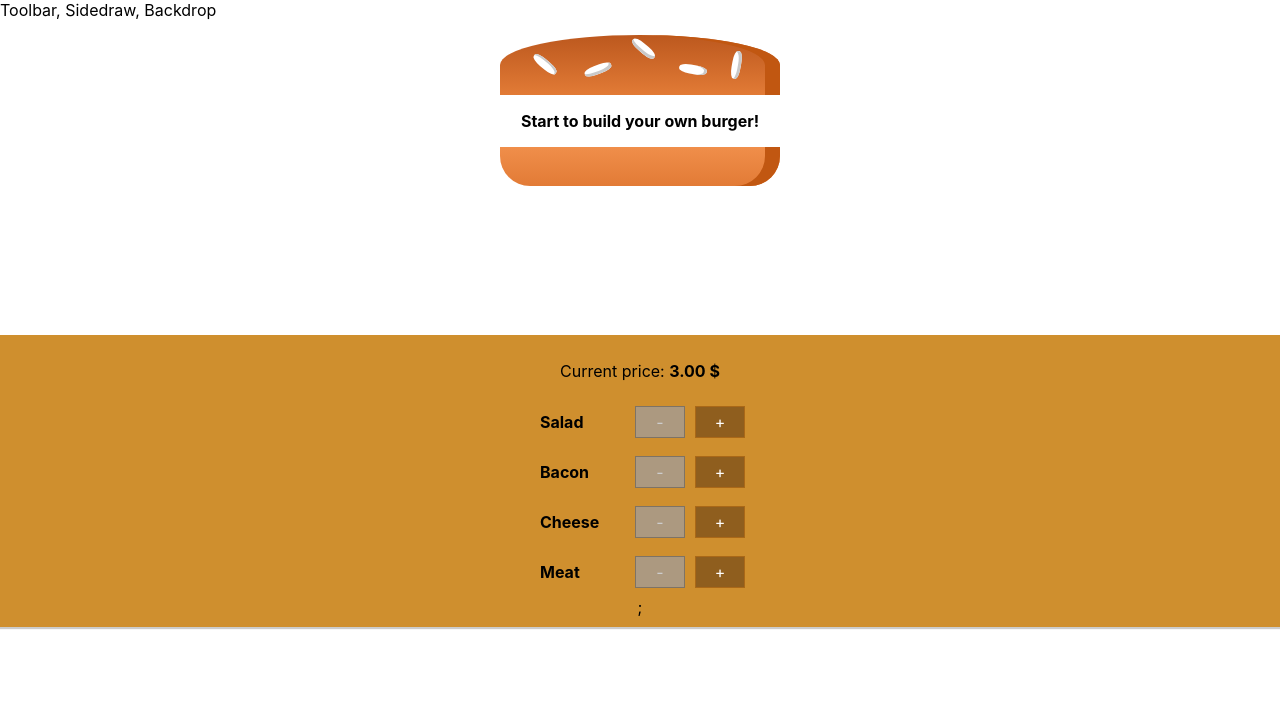
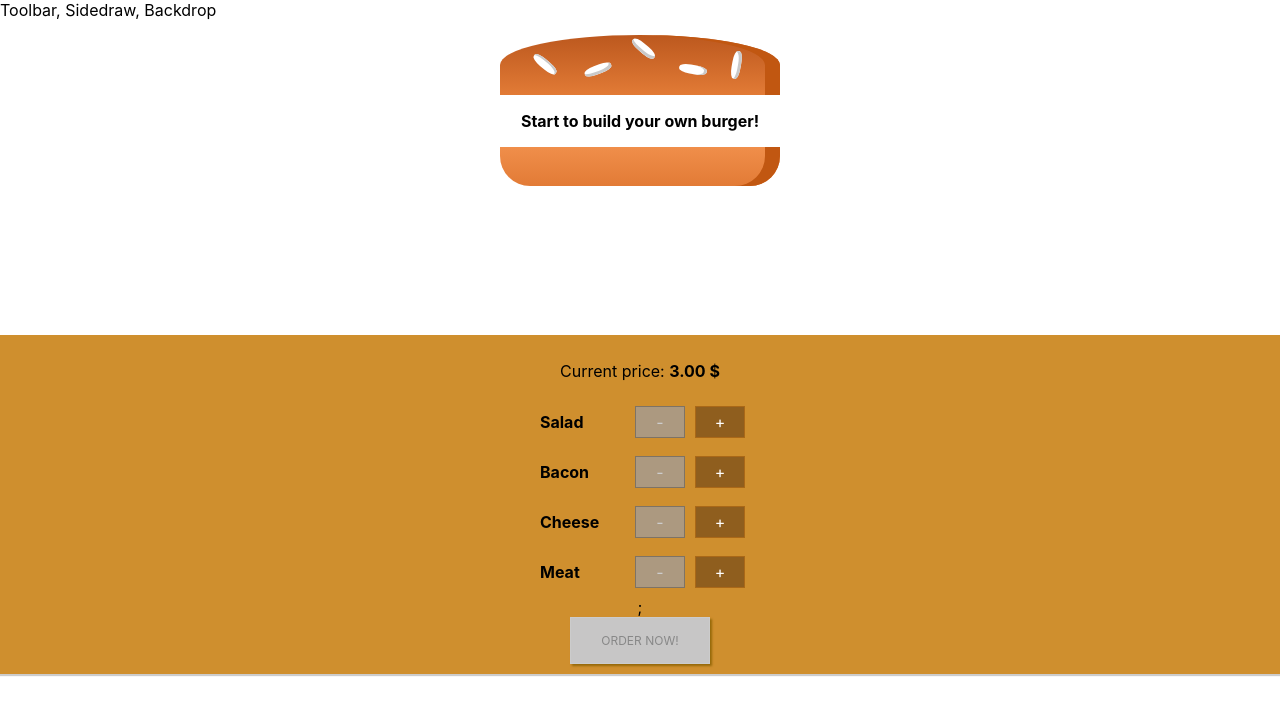
Before and after one commit to tearofenemy/burger_app, a React (Create React App) app: page / in a window 1280 px wide. Shown: the top 714 px of the page. Built offline with nearby package versions, Linux system fonts and the light colour scheme.

Commit message:
implements order button

```diff
--- a/src/components/Burger/BurgerControls/BurgerControl/BurgerControl.js
+++ b/src/components/Burger/BurgerControls/BurgerControl/BurgerControl.js
@@ -12,7 +12,8 @@
             >-</button>
             <button
                 className={classes.More}
-                onClick={props.added}>+</button>
+                onClick={props.added}
+            >+</button>
         </div>
     )
 };
--- a/src/components/Burger/BurgerControls/BurgerControls.js
+++ b/src/components/Burger/BurgerControls/BurgerControls.js
@@ -34,6 +34,10 @@
                     disabled={props.disabled[ctrl.type]}
                 />
             )};
+            <button
+                className={classes.OrderButton}
+                disabled={!props.purchasable}
+            >ORDER NOW!</button>
         </div>
     );
 };
--- a/src/components/Burger/BurgerControls/BurgerControls.module.css
+++ b/src/components/Burger/BurgerControls/BurgerControls.module.css
@@ -8,3 +8,46 @@
     box-shadow: 0 2px 1px #ccc;
     background-color: #CF8F2E;
 }
+
+.OrderButton {
+    background-color: #DAD735;
+    outline: none;
+    cursor: pointer;
+    border: 1px solid #966909;
+    color: #966909;
+    padding: 15px 30px;
+    box-shadow: 2px 2px 2px #966909;
+    font-family: inherit;
+    font-size: 12px;
+}
+
+.OrderButton:hover, .OrderButton:active {
+    background-color: #A0DB41;
+    border: 1px solid #966909;
+    color: #966909;
+}
+
+.OrderButton:disabled {
+    background-color: #C7C6C6;
+    cursor: not-allowed;
+    border: 1px solid #ccc;
+    color: #888888;
+}
+
+.OrderButton:not(:disabled) {
+    animation: enable 0.3s linear;
+}
+
+@keyframes enable {
+    0% {
+        transform: scale(1);
+    }
+
+    60% {
+        transform: scale(1.1);
+    }
+
+    100% {
+        transform: scale(1);
+    }
+}
--- a/src/containers/BurgerBuilder/BurgerBuilder.js
+++ b/src/containers/BurgerBuilder/BurgerBuilder.js
@@ -19,8 +19,18 @@
           bacon: 0,
           meat: 0
       },
-      totalPrice: 3
+      totalPrice: 3,
+      purchasable: false
     };
+
+    updatePurchase(ingredients) {
+        const sum = Object.keys(ingredients).map(igKey => {
+           return ingredients[igKey];
+        }).reduce((sum, el) => {
+            return sum + el;
+        }, 0);
+        this.setState({purchasable: sum > 0});
+    }
 
     addIngredientHandler = type => {
         const oldCount = this.state.ingredients[type];
@@ -36,6 +46,7 @@
            totalPrice: newPrice,
            ingredients: updatedIngredients
         });
+        this.updatePurchase(updatedIngredients);
     }
 
     removeIngredientHandler = type => {
@@ -52,6 +63,7 @@
             totalPrice: newPrice,
             ingredients: updatedIngredients
         });
+        this.updatePurchase(updatedIngredients);
     }
 
     render() {
@@ -71,6 +83,7 @@
                 removeIngredient={this.removeIngredientHandler}
                 disabled={disabledInfo}
                 price={this.state.totalPrice}
+                purchasable={this.state.purchasable}
               />
           </Aux>
         );
```
